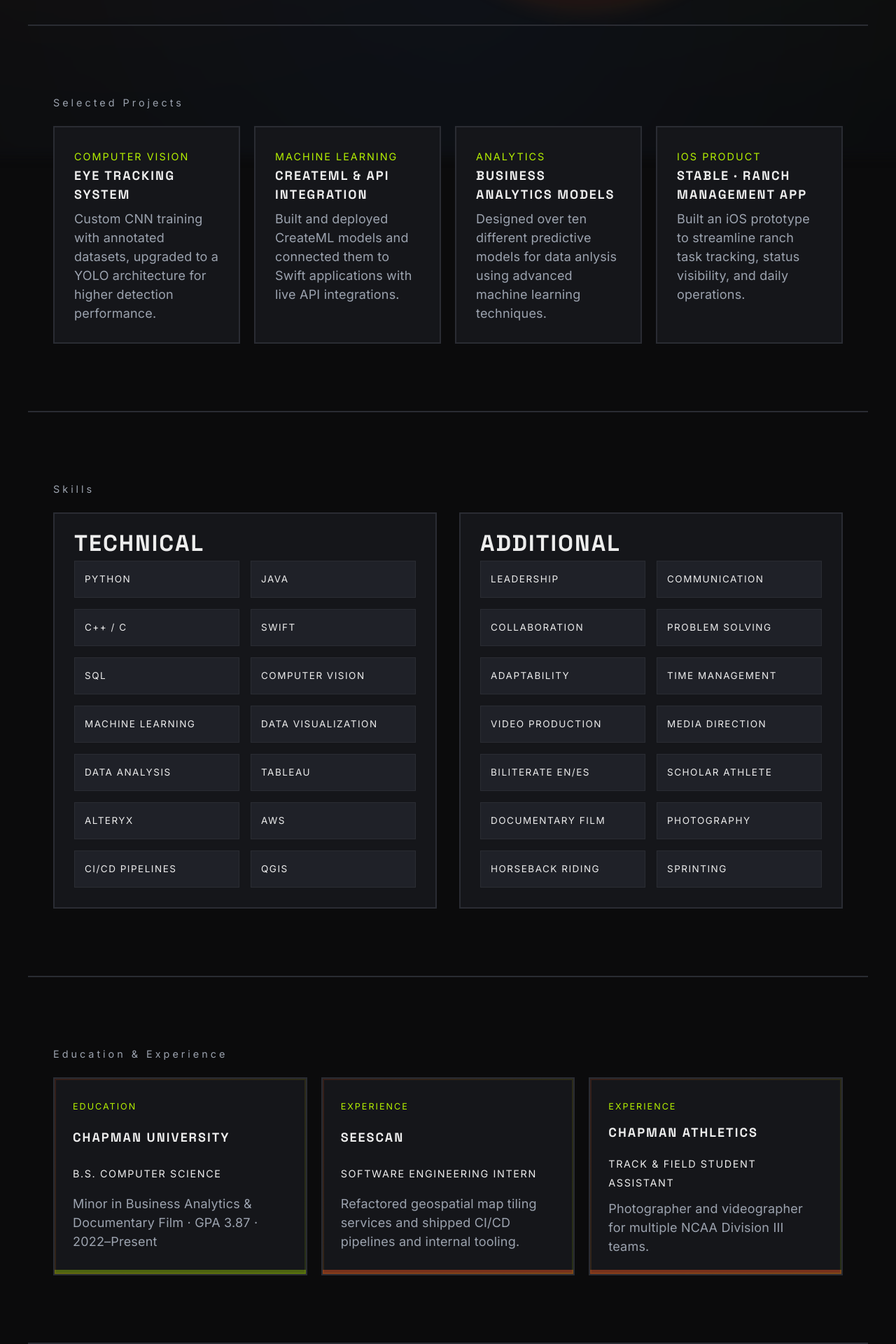
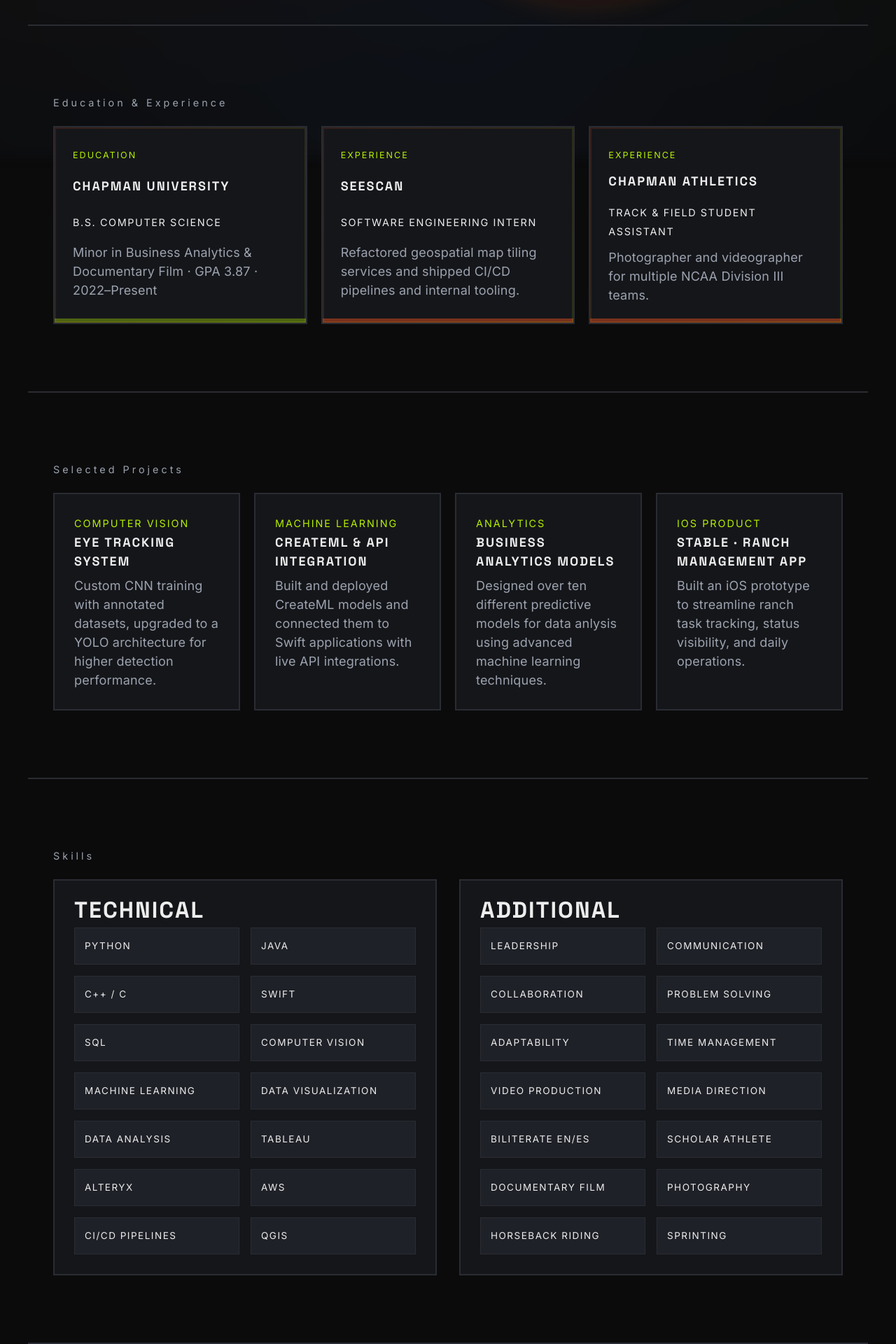
Before and after one commit to DrewskiCode/PortfolioWebsite, a React (Vite) app: page / in a window 1280 px wide. Shown: the part 840-2760 px from the top of the page at 70% size. Built offline with nearby package versions, Linux system fonts and the light colour scheme.

Commit message:
updates to layout/timing

```diff
--- a/src/App.css
+++ b/src/App.css
@@ -315,8 +315,12 @@
 }
 
 .project-card {
-  transition: transform 0.2s ease, box-shadow 0.2s ease;
+  transition: transform 0.12s ease, box-shadow 0.12s ease;
   min-height: 220px;
+}
+
+.project-card.reveal {
+  transition: opacity 0.6s ease, filter 0.6s ease, transform 0.12s ease;
 }
 
 .project-link {
@@ -374,6 +378,46 @@
   margin-top: 18px;
 }
 
+.contact-simple {
+  display: grid;
+  place-items: center;
+  text-align: center;
+  gap: 14px;
+}
+
+.contact-email {
+  width: min(520px, 90vw);
+  padding: 18px 24px;
+  border-radius: 12px;
+  border: 2px solid var(--accent);
+  background: linear-gradient(140deg, rgba(255, 90, 31, 0.28), rgba(255, 90, 31, 0.1));
+  color: var(--text-h);
+  font-size: 1rem;
+  font-weight: 700;
+  letter-spacing: 1px;
+  text-transform: none;
+  cursor: pointer;
+  transition: transform 0.2s ease, box-shadow 0.2s ease, background 0.2s ease;
+}
+
+.contact-email:hover {
+  transform: translateY(-2px);
+  box-shadow: var(--shadow);
+  background: linear-gradient(140deg, rgba(255, 90, 31, 0.45), rgba(255, 90, 31, 0.18));
+}
+
+.contact-email:focus-visible {
+  outline: 2px solid rgba(255, 90, 31, 0.9);
+  outline-offset: 3px;
+}
+
+.contact-status {
+  font-size: 0.8rem;
+  letter-spacing: 2px;
+  text-transform: uppercase;
+  color: var(--accent-2);
+}
+
 .resume-grid {
   display: grid;
   grid-template-columns: repeat(auto-fit, minmax(240px, 1fr));
@@ -389,10 +433,6 @@
   gap: 10px;
   position: relative;
   overflow: hidden;
-  transform: translateY(12px);
-  opacity: 0;
-  animation: card-in 0.6s ease forwards;
-  animation-delay: var(--delay, 0ms);
   transition: transform 0.2s ease, box-shadow 0.2s ease;
 }
 
--- a/src/App.jsx
+++ b/src/App.jsx
@@ -1,8 +1,21 @@
-import { useEffect } from 'react'
+import { useEffect, useState } from 'react'
 import './App.css'
 import drewPortrait from './assets/drew.png'
 
 function App() {
+  const email = 'andrew.christopher.floyd@gmail.com'
+  const [copied, setCopied] = useState(false)
+
+  const handleCopyEmail = async () => {
+    try {
+      await navigator.clipboard.writeText(email)
+      setCopied(true)
+      window.setTimeout(() => setCopied(false), 2000)
+    } catch (error) {
+      setCopied(false)
+    }
+  }
+
   useEffect(() => {
     const prefersReduced = window.matchMedia('(prefers-reduced-motion: reduce)').matches
     if (prefersReduced) {
@@ -102,6 +115,61 @@
         </div>
       </section>
 
+      <section className="section" id="resume">
+        <p className="section-title reveal">Education & Experience</p>
+        <div className="resume-grid">
+          <a
+            className="resume-card resume-link accent-edu reveal"
+            style={{ '--delay': '0ms' }}
+            href="https://www.chapman.edu/"
+            target="_blank"
+            rel="noreferrer"
+          >
+            <div className="resume-summary">
+              <div className="resume-eyebrow">Education</div>
+              <h3>Chapman University</h3>
+              <p className="resume-role">B.S. Computer Science</p>
+              <p className="resume-meta">
+                Minor in Business Analytics & Documentary Film · GPA 3.87 · 2022–Present
+              </p>
+            </div>
+          </a>
+          <a
+            className="resume-card resume-link accent-work reveal"
+            style={{ '--delay': '120ms' }}
+            href="https://seescan.com/"
+            target="_blank"
+            rel="noreferrer"
+          >
+            <div className="resume-summary">
+              <div className="resume-eyebrow">Experience</div>
+              <h3>SeeScan</h3>
+              <p className="resume-role">Software Engineering Intern</p>
+              <p className="resume-meta">
+                Refactored geospatial map tiling services and shipped CI/CD pipelines
+                and internal tooling.
+              </p>
+            </div>
+          </a>
+          <a
+            className="resume-card resume-link accent-work reveal"
+            style={{ '--delay': '240ms' }}
+            href="https://www.instagram.com/chapmanxctf/"
+            target="_blank"
+            rel="noreferrer"
+          >
+            <div className="resume-summary">
+              <div className="resume-eyebrow">Experience</div>
+              <h3>Chapman Athletics</h3>
+              <p className="resume-role">Track & Field Student Assistant</p>
+              <p className="resume-meta">
+                Photographer and videographer for multiple NCAA Division III teams.
+              </p>
+            </div>
+          </a>
+        </div>
+      </section>
+
       <section className="section" id="projects">
         <p className="section-title reveal">Selected Projects</p>
         <div className="projects-grid">
@@ -196,77 +264,15 @@
         </div>
       </section>
 
-      <section className="section" id="resume">
-        <p className="section-title reveal">Education & Experience</p>
-        <div className="resume-grid">
-          <a
-            className="resume-card resume-link accent-edu reveal"
-            style={{ '--delay': '0ms' }}
-            href="https://www.chapman.edu/"
-            target="_blank"
-            rel="noreferrer"
-          >
-            <div className="resume-summary">
-              <div className="resume-eyebrow">Education</div>
-              <h3>Chapman University</h3>
-              <p className="resume-role">B.S. Computer Science</p>
-              <p className="resume-meta">
-                Minor in Business Analytics & Documentary Film · GPA 3.87 · 2022–Present
-              </p>
-            </div>
-          </a>
-          <a
-            className="resume-card resume-link accent-work reveal"
-            style={{ '--delay': '120ms' }}
-            href="https://seescan.com/"
-            target="_blank"
-            rel="noreferrer"
-          >
-            <div className="resume-summary">
-              <div className="resume-eyebrow">Experience</div>
-              <h3>SeeScan</h3>
-              <p className="resume-role">Software Engineering Intern</p>
-              <p className="resume-meta">
-                Refactored geospatial map tiling services and shipped CI/CD pipelines
-                and internal tooling.
-              </p>
-            </div>
-          </a>
-          <a
-            className="resume-card resume-link accent-work reveal"
-            style={{ '--delay': '240ms' }}
-            href="https://www.instagram.com/chapmanxctf/"
-            target="_blank"
-            rel="noreferrer"
-          >
-            <div className="resume-summary">
-              <div className="resume-eyebrow">Experience</div>
-              <h3>Chapman Athletics</h3>
-              <p className="resume-role">Track & Field Student Assistant</p>
-              <p className="resume-meta">
-                Photographer and videographer for multiple NCAA Division III teams.
-              </p>
-            </div>
-          </a>
-        </div>
-      </section>
-
       <section className="section" id="contact">
         <p className="section-title reveal">Contact</p>
-        <div className="contact-card reveal">
-          <h2>Let’s Build</h2>
-          <p>
-            Open to software engineering, ML engineering, computer vision, data
-            science, and technical product roles.
-          </p>
-          <div className="contact-actions">
-            <a className="button" href="mailto:andrew.christopher.floyd@gmail.com">
-              Email
-            </a>
-            <a className="button secondary" href="tel:+18586689723">
-              Call
-            </a>
-          </div>
+        <div className="contact-card contact-simple reveal">
+          <button className="contact-email" type="button" onClick={handleCopyEmail}>
+            {email}
+          </button>
+          <span className="contact-status" aria-live="polite">
+            {copied ? 'Copied to clipboard.' : 'Click to copy'}
+          </span>
         </div>
       </section>
 
```
